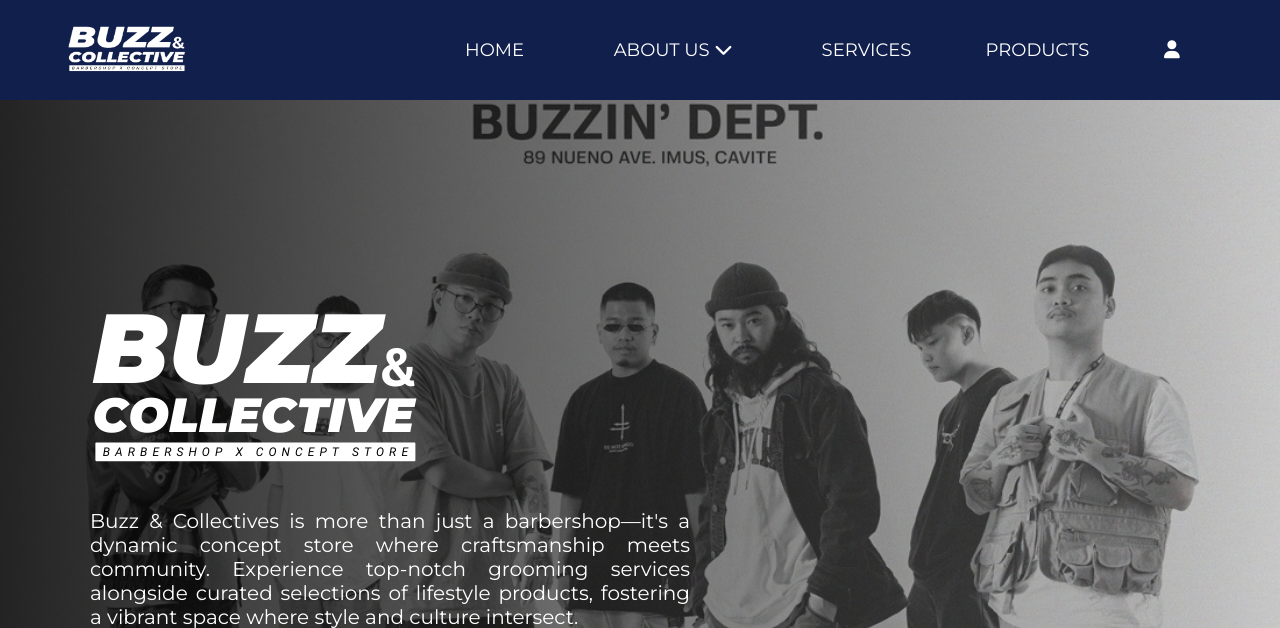
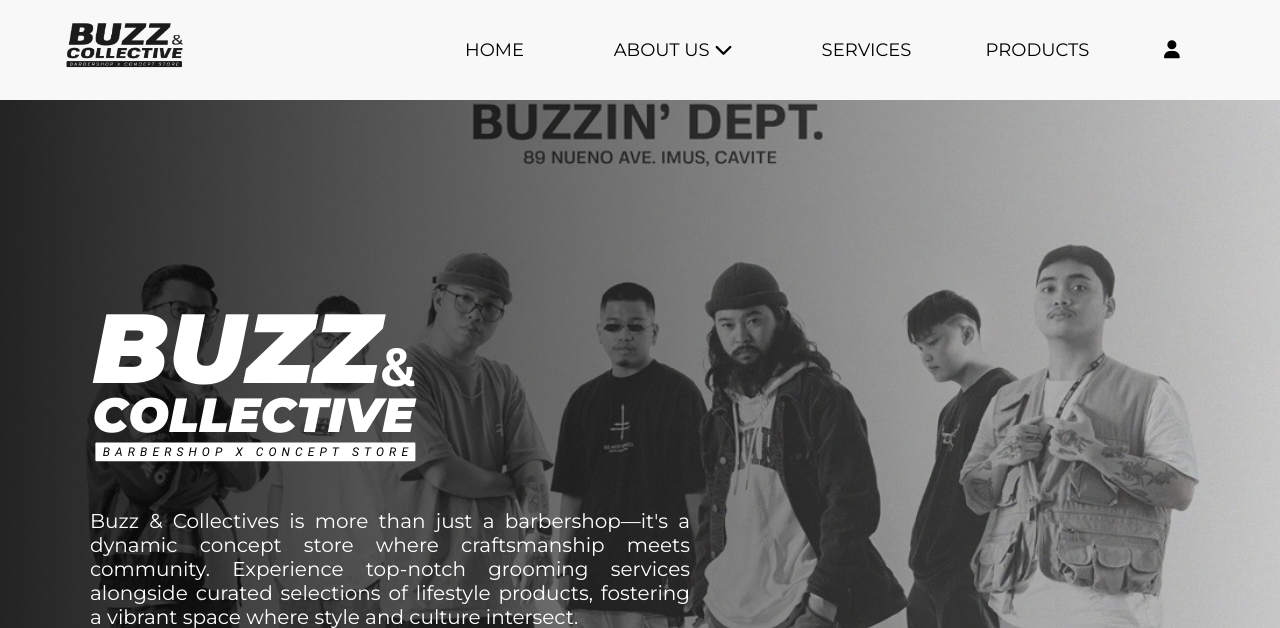
Before and after one commit to baACoon/BUZZ-COLLECTIVE, a PHP site: page /aboutus.php in a window 1280 px wide. Shown: the top 628 px of the page. Run offline with PHP 8.4, Linux system fonts and the light colour scheme.

Commit message:
UPDATE 06/1/24

```diff
--- a/frontend/aboutus.php
+++ b/frontend/aboutus.php
@@ -12,7 +12,7 @@
 </head>
 <body>
     <header id="mainheader">
-        <img src="design/image/buzz.png" alt="">
+        <img src="design/image/BUZZ-Black.png" alt="">
         <div class="buttons">
             <a href="home.php">HOME </a>
             <div class="dropdown">
--- a/frontend/admin/admin_log.php
+++ b/frontend/admin/admin_log.php
@@ -1,6 +1,4 @@
-<?php //include($_SERVER['DOCUMENT_ROOT'] . '/BUZZ-COLLECTIVE/backend/admindash.php'); ?>
-
-<?php include('../backend/admindash.php')?>
+<?php include($_SERVER['DOCUMENT_ROOT'] . '/BUZZ-COLLECTIVE/backend/admindash.php'); ?>
 
 <!DOCTYPE html>
 <html>
--- a/frontend/admin/admin_reg.php
+++ b/frontend/admin/admin_reg.php
@@ -1,4 +1,4 @@
-<?php include('../backend/admindash.php')?>
+<?php include($_SERVER['DOCUMENT_ROOT'] . '/BUZZ-COLLECTIVE/backend/admindash.php'); ?>
 
 <!DOCTYPE html>
 <html lang="en">
--- a/frontend/design/about.css
+++ b/frontend/design/about.css
@@ -14,7 +14,7 @@
 }
 
 #mainheader {
-    background-color: #111F4D;
+    background-color: #F8F8F8;
     display: flex;
     align-items: center;
     position: fixed;
@@ -36,7 +36,7 @@
 
 #mainheader a{
     text-decoration: none;
-    color: white;
+    color: rgb(0, 0, 0);
     font-size: 18px;
     margin-left: 70px;
 }
@@ -53,7 +53,7 @@
 }
 
 .dropbtn {
-    background-color: #111F4D;
+    background-color: #F8F8F8;
     color: white;
     font-size: 18px;
     border: none;
@@ -139,7 +139,7 @@
 /* FOOTER */
 
 footer {
-    background-color: #111F4D;
+    background-color: #222;
     color: white;
     padding: 20px;
     position: relative;
--- a/frontend/design/login_register.css
+++ b/frontend/design/login.css
@@ -18,7 +18,7 @@
     overflow: hidden;
 }
 .login-form {
-    background-color: #111F4D;
+    background-color: #222222;
     width: 70%;
     height: 500px;
     color: #fff;
@@ -63,13 +63,14 @@
     margin-bottom: 100px;
 }
 .login-form a {
-    color: #ff3b3f;
+    color: #E43A19;
     text-decoration: none;
     font-size: 0.9em;
     margin-left: 3rem;
     position: absolute;
     padding-left: 7.5rem;
     margin-top: 275px;
+    font-weight: 500;
 }
 .login-form h3 {
     font-weight: 200;
--- a/frontend/design/register.css
+++ b/frontend/design/register.css
@@ -32,7 +32,7 @@
     flex-direction: column;
     justify-content: center;
     align-items: center;
-    background-color: #111F4D;
+    background-color: #222222;
     width: 70%;
     height: 500px;
     color: #fff;
@@ -58,7 +58,7 @@
     display: flex;
     flex-direction: column;
     margin: 10px;
-    background-color: #111F4D;
+    background-color: #222222;
 }
 
 .signup-form input {
@@ -113,4 +113,5 @@
 .signup-form-container a{
     text-decoration: none;
     color: #E43A19;
+    font-weight: 500;
 }
--- a/frontend/home.php
+++ b/frontend/home.php
@@ -24,7 +24,7 @@
 <body>
 
         <header id="mainheader">
-                <img src="design/image/buzz.png" alt="">
+                <img src="design/image/BUZZ-Black.png" alt="">
                 <div class="buttons">
                     <a href="home.php">HOME </a>
                     <div class="dropdown">
--- a/frontend/login.php
+++ b/frontend/login.php
@@ -6,7 +6,7 @@
 <html>
 <head>
   <title>Buzz & Collective - log in</title>
-  <link rel="stylesheet" type="text/css" href="design/login_register.css">
+  <link rel="stylesheet" type="text/css" href="design/login.css">
 </head>
 <body>
     <div class="container">
```
Also changed, not shown: frontend/design/home.css (+7 -6 lines), frontend/design/image/BUZZ-Black.png (added).
